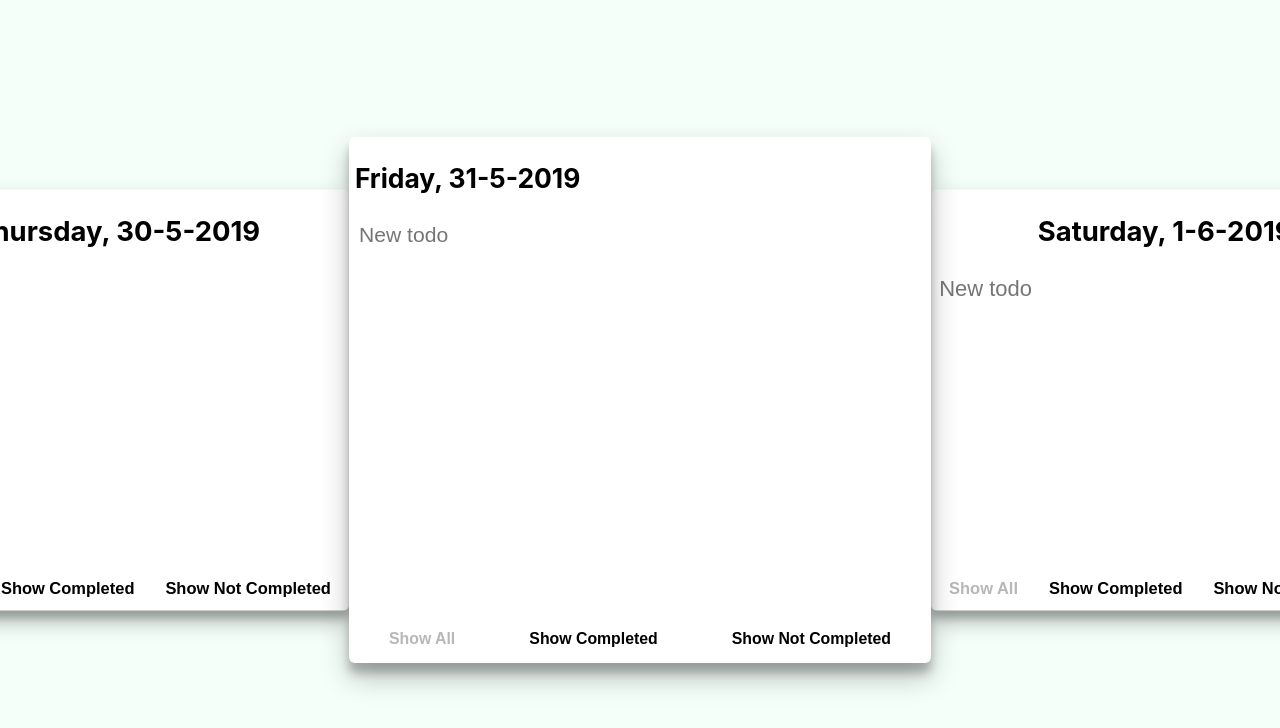
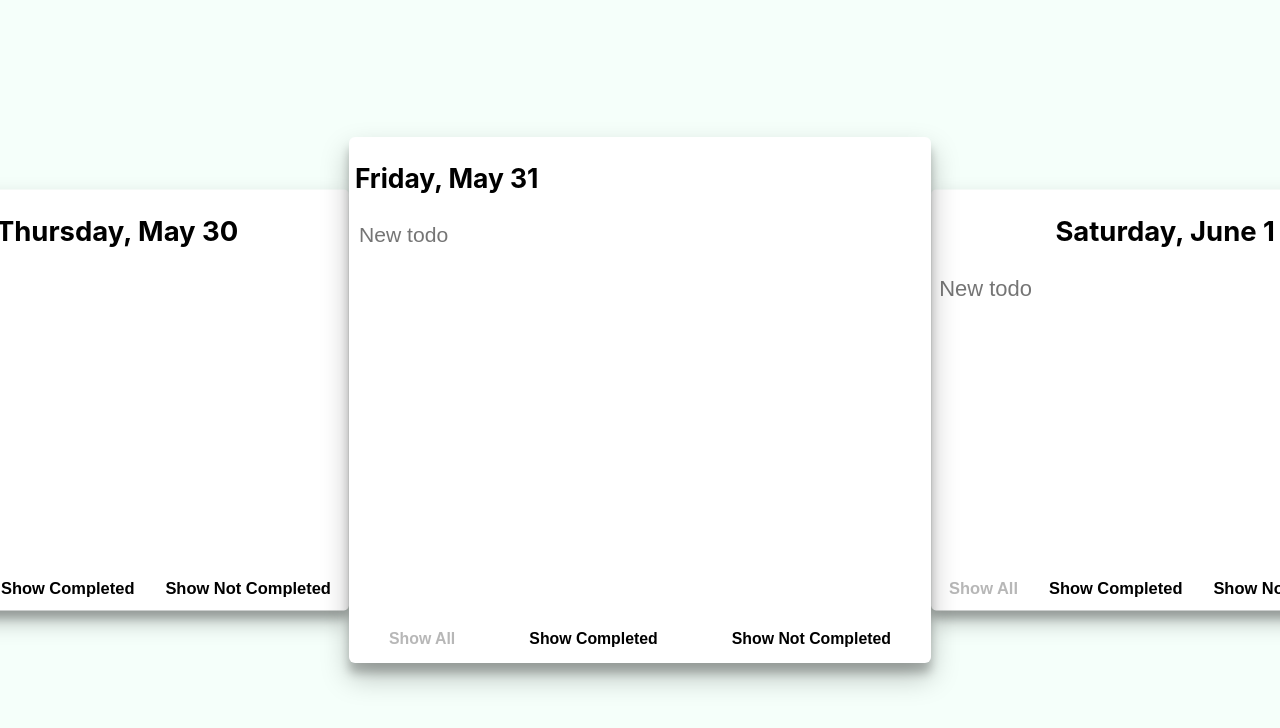
Before and after one commit to d-kowalik/todo-calendar, a React (Create React App) app: page / in a window 1280 px wide. Shown: the top 728 px of the page. Built offline with nearby package versions, Linux system fonts and the light colour scheme.

Commit message:
Change format of displaying date in TodoBlockHeader

```diff
--- a/src/components/TodoBlockHeader.js
+++ b/src/components/TodoBlockHeader.js
@@ -1,5 +1,6 @@
 import React from 'react'
+import { readableDateFromString } from '../dateHelper'
 
-const TodoBlockHeader = ({ date }) => <h2>{date}</h2>
+const TodoBlockHeader = ({ date }) => <h2>{readableDateFromString(date)}</h2>
 
 export default TodoBlockHeader
--- a/src/dateHelper.js
+++ b/src/dateHelper.js
@@ -1,17 +1,45 @@
+const weekdays = [
+  'Sunday',
+  'Monday',
+  'Tuesday',
+  'Wednesday',
+  'Thursday',
+  'Friday',
+  'Saturday'
+]
+
+const months = [
+  'January',
+  'February',
+  'March',
+  'April',
+  'May',
+  'June',
+  'July',
+  'August',
+  'September',
+  'October',
+  'November',
+  'December'
+]
+
 export function assembleDate(date) {
   let day = date.getDate()
   let month = date.getMonth() + 1
   let year = date.getFullYear()
-  let weekdays = [
-    'Sunday',
-    'Monday',
-    'Tuesday',
-    'Wednesday',
-    'Thursday',
-    'Friday',
-    'Saturday'
-  ]
+
   return `${weekdays[date.getDay()]}, ${day}-${month}-${year}`
+}
+
+export function readableDateFromString(dateString) {
+  return readableDate(dateStringToDate(dateString))
+}
+
+export function readableDate(date) {
+  let day = date.getDate()
+  let month = date.getMonth()
+
+  return `${weekdays[date.getDay()]}, ${months[month]} ${day}`
 }
 
 export function dateStringToDate(string) {
```
